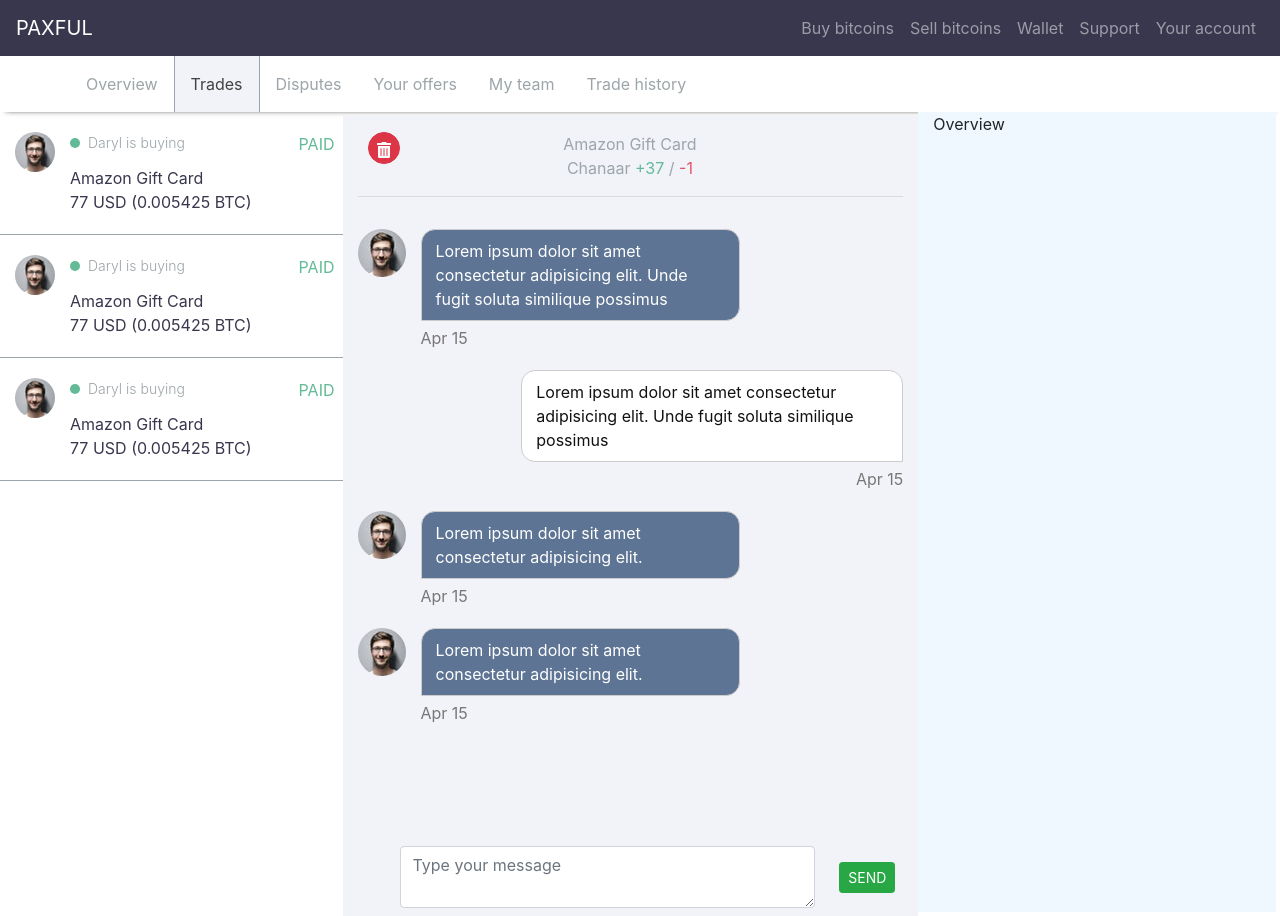
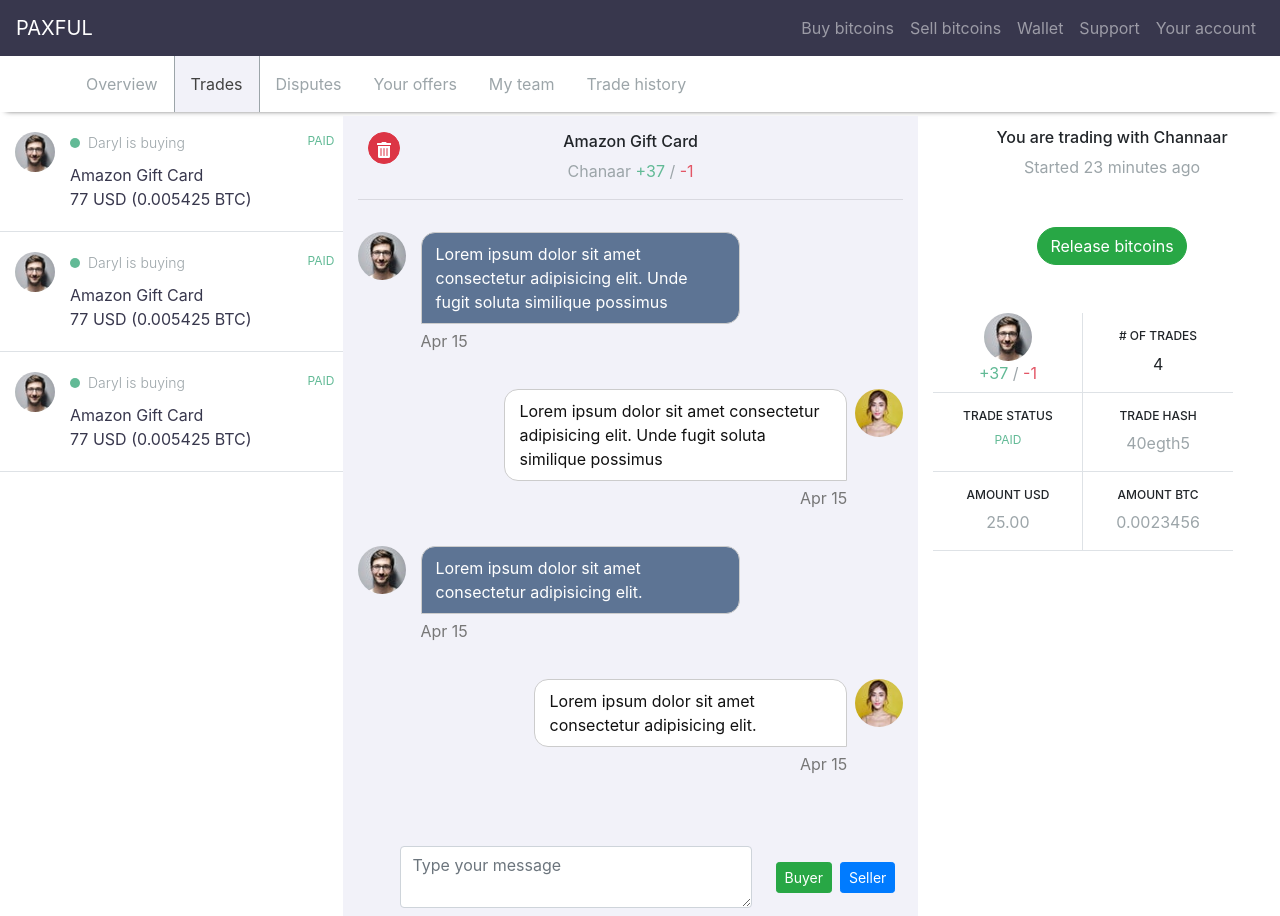
Before and after one commit to Kohronburton/paxful-chat, a React (Create React App) app: page / in a window 1280 px wide. Built offline with nearby package versions, Linux system fonts and the light colour scheme.

Commit message:
completed project UI

```diff
--- a/src/components/Trading/SingleTrade.tsx
+++ b/src/components/Trading/SingleTrade.tsx
@@ -4,7 +4,7 @@
 
 const SingleTrade: React.FC = () => {
   return (
-    <div className="trading">
+    <div className="trading border-bottom">
       <img src={profileImg} alt="Profile" />
       <div className="title-text">
         <span className="dot mr-2"></span>Daryl is buying
--- a/src/components/Trading/trading.styles.css
+++ b/src/components/Trading/trading.styles.css
@@ -9,7 +9,7 @@
   grid-gap: 10px;
   color: #9ca5a9;
   font-size: 1.3rem;
-  border-bottom: 1px solid #9ca5a9;
+
   padding: 20px 20px 20px 15px;
   width: 100%;
 }
@@ -33,7 +33,7 @@
 .status {
   color: #ddd;
   white-space: nowrap;
-  font-size: 1rem;
+  font-size: 12px;
 }
 
 .trading-message {
--- a/src/components/chat/ChartHeader.tsx
+++ b/src/components/chat/ChartHeader.tsx
@@ -12,9 +12,9 @@
           </Button>
         </div>
 
-        <div className="text-center selected">
-          Amazon Gift Card <br></br>{" "}
-          <span>
+        <div className="text-center ">
+          <h6>Amazon Gift Card</h6>
+          <span className="selected">
             Chanaar <span className="rating-postive">+37</span> /{" "}
             <span className="rating-neg">-1</span>{" "}
           </span>
--- a/src/components/chat/ChatInput.tsx
+++ b/src/components/chat/ChatInput.tsx
@@ -13,7 +13,10 @@
           className="mr-4"
         />
         <Button color="success" size="sm" className="mr-2">
-          SEND
+          Buyer
+        </Button>
+        <Button color="primary" size="sm" className="mr-2">
+          Seller
         </Button>
       </Form>
     </div>
--- a/src/components/chat/Message.tsx
+++ b/src/components/chat/Message.tsx
@@ -1,6 +1,6 @@
 import React from "react";
-import SellerImg from "../../images/profiles/john.jpeg";
 import BuyerImg from "../../images/profiles/douglas.png";
+import Seller from "../../images/profiles/kim.jpeg";
 import "./chat.styles.css";
 
 const Message: React.FC = () => {
@@ -16,15 +16,23 @@
           <div className="message-time">Apr 15</div>
         </div>
       </div>
+      {/* Seller message */}
+      <div className="d-flex justify-content-end">
         <div className="mt-3 message-row you-message">
           <div className="message-content">
             <div className="message-text">
-            Lorem ipsum dolor sit amet consectetur adipisicing elit. Unde fugit
-            soluta similique possimus
+              Lorem ipsum dolor sit amet consectetur adipisicing elit. Unde
+              fugit soluta similique possimus
             </div>
+
             <div className="message-time">Apr 15</div>
           </div>
         </div>
+        <div className="ml-2 mt-3">
+          <img src={Seller} alt="Buyer" className="seller-image" />
+        </div>
+      </div>
+
       <div className="mt-3 message-row other-message">
         <div className="message-content">
           <img src={BuyerImg} alt="Buyer" />
@@ -34,13 +42,19 @@
           <div className="message-time">Apr 15</div>
         </div>
       </div>
-      <div className="mt-3 message-row other-message">
+      {/* Seller message */}
+      <div className="d-flex justify-content-end">
+        <div className="mt-3 message-row you-message">
           <div className="message-content">
-          <img src={BuyerImg} alt="Buyer" />
             <div className="message-text">
               Lorem ipsum dolor sit amet consectetur adipisicing elit.
             </div>
+
             <div className="message-time">Apr 15</div>
+          </div>
+        </div>
+        <div className="ml-2 mt-3">
+          <img src={Seller} alt="Buyer" className="seller-image" />
         </div>
       </div>
     </>
--- a/src/components/chat/chat.styles.css
+++ b/src/components/chat/chat.styles.css
@@ -43,6 +43,13 @@
 }
 
 .message-row > .message-content > img {
+  border-radius: 100%;
+  grid-row: span 2;
+  width: 48px;
+  height: 48px;
+}
+
+.seller-image {
   border-radius: 100%;
   grid-row: span 2;
   width: 48px;
--- a/src/components/overview/Overview.tsx
+++ b/src/components/overview/Overview.tsx
@@ -1,12 +1,52 @@
 import React from "react";
-import { Col } from "reactstrap";
+import { Col, Button, Row } from "reactstrap";
+import BuyerImg from "../../images/profiles/douglas.png";
 import "./overview.styles.css";
 
 const Overview: React.FC = () => {
   return (
-    <Col md="3" className="overview-container">
-      {" "}
-      Overview
+    <Col md="3" className="overview-container mt-3">
+      <div className="text-center container">
+        <div className="">
+          <h6>You are trading with Channaar</h6>
+          <span className="selected">Started 23 minutes ago</span>
+        </div>
+        <div className="mt-5">
+          <Button className="rounded-pill" color="success">
+            Release bitcoins
+          </Button>
+        </div>
+        <Row className="mt-5">
+          <Col md="4" className="border-bottom border-right">
+            <img src={BuyerImg} alt="Buyer" />
+            <br></br>
+            <span className="selected">
+              <span className="rating-postive">+37</span> /{" "}
+              <span className="rating-neg">-1</span>{" "}
+            </span>
+          </Col>
+          <Col md="4" className="border-bottom">
+            <h6 className="overview-text mt-3"># OF TRADES</h6>
+            <p>4</p>
+          </Col>
+          <Col md="4" className="border-bottom border-right">
+            <h6 className="overview-text mt-3">TRADE STATUS</h6>
+            <p className="overview-text paid">PAID</p>
+          </Col>
+          <Col md="4" className="border-bottom">
+            <h6 className="overview-text mt-3">TRADE HASH</h6>
+            <p className="selected">40egth5</p>
+          </Col>
+          <Col md="4" className="border-bottom border-right">
+            <h6 className="overview-text mt-3">AMOUNT USD</h6>
+            <p className="selected">25.00</p>
+          </Col>
+          <Col md="4" className="border-bottom">
+            <h6 className="overview-text mt-3">AMOUNT BTC</h6>
+            <p className="selected">0.0023456</p>
+          </Col>
+        </Row>
+      </div>
     </Col>
   );
 };
--- a/src/components/overview/overview.styles.css
+++ b/src/components/overview/overview.styles.css
@@ -1,5 +1,20 @@
 .overview-container {
-  height: 100vh;
-  background-color: aliceblue;
   overflow: auto;
 }
+
+.overview-container img {
+  border-radius: 100%;
+
+  width: 48px;
+  height: 48px;
+}
+
+.overview-text {
+  font-size: 12px;
+}
+
+@media (max-width: 694px) {
+  .overview-container div {
+    border: none !important;
+  }
+}
```
Lines whose indentation alone changed are shown as unchanged.
